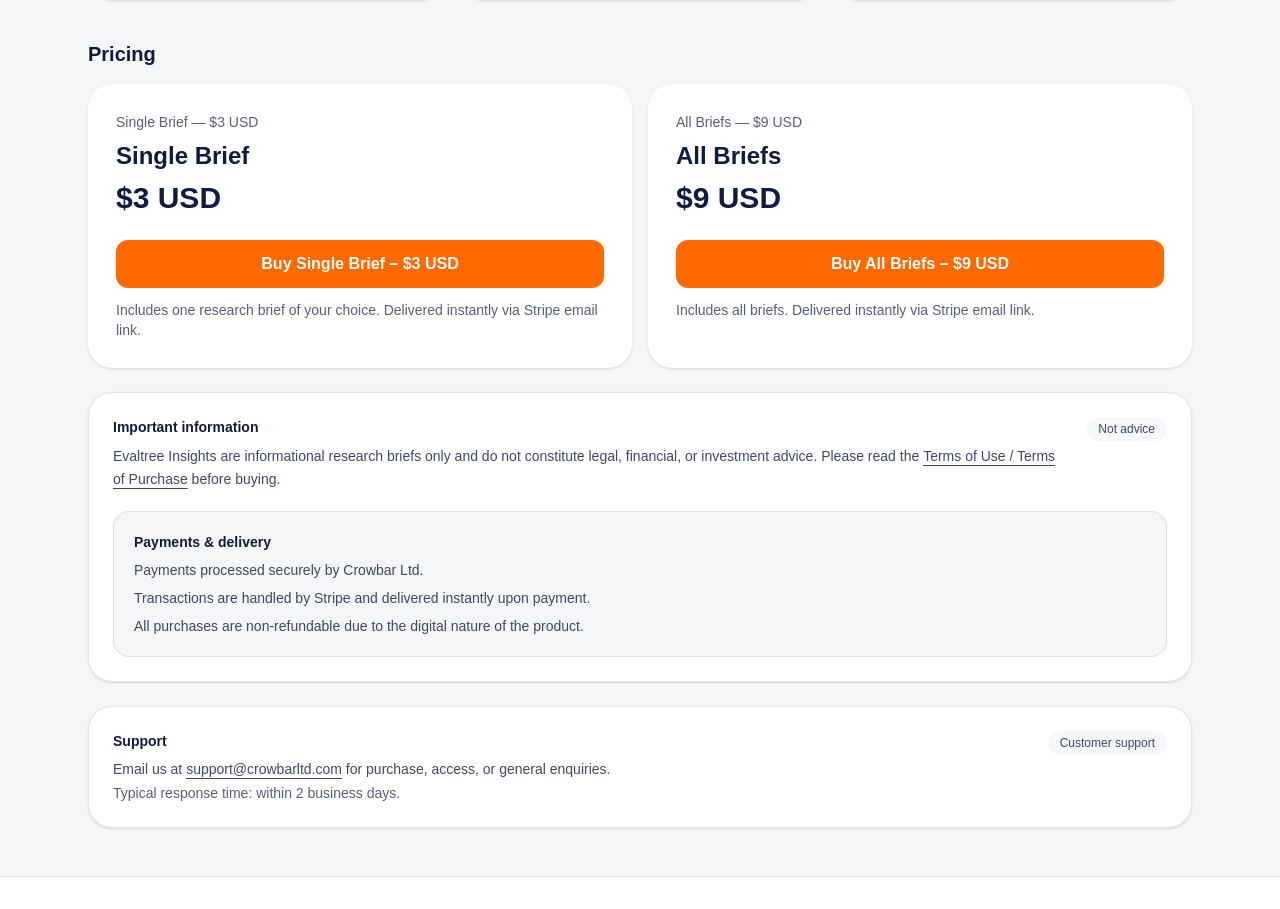
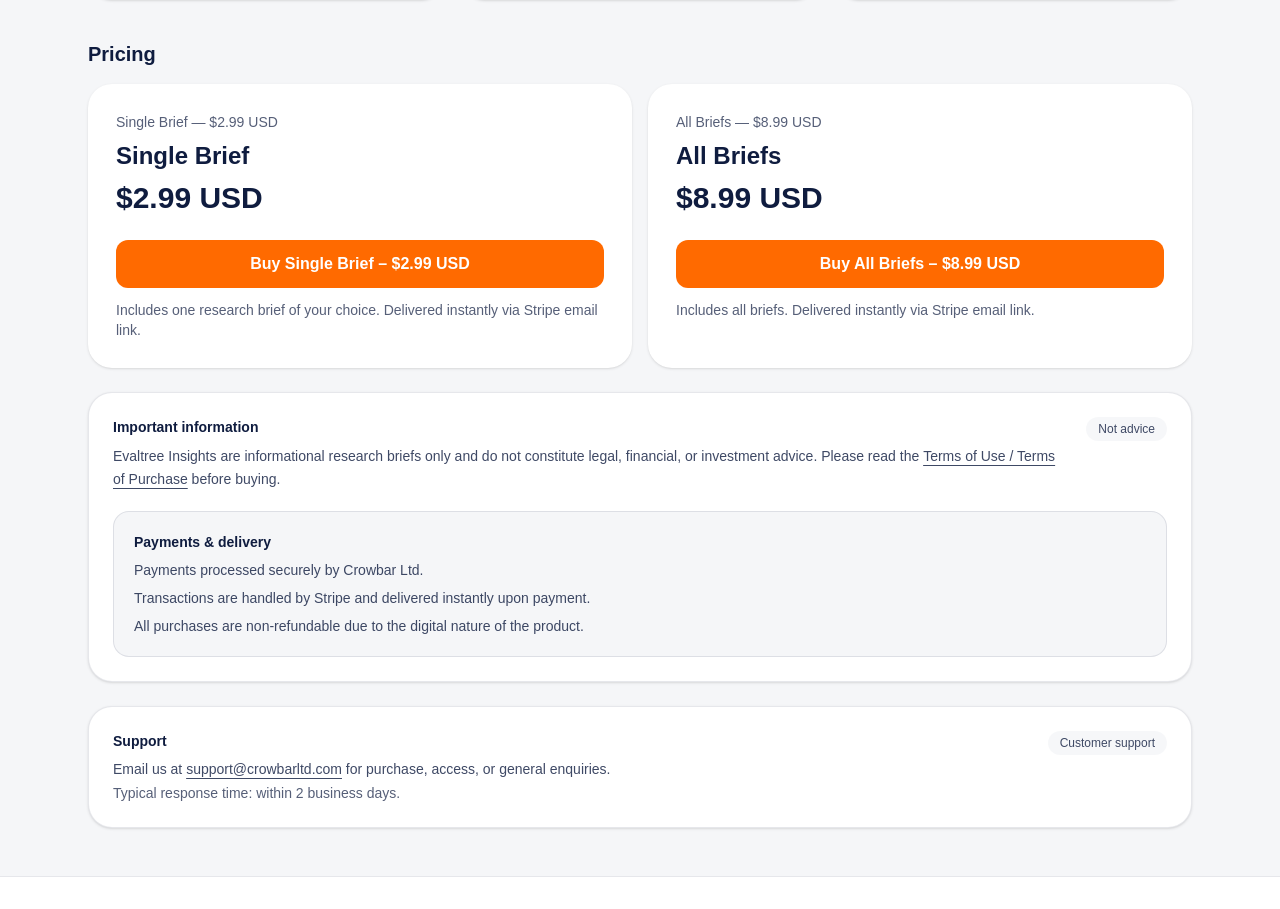
Before and after one commit to kanbanfeed/crowbar-evaltree, a Next.js app: page /evaltree in a window 1280 px wide. Shown: the part 957-1866 px from the top of the page. Built offline with nearby package versions, Linux system fonts and the light colour scheme.

Commit message:
updating new evaltree site

```diff
--- a/app/evaltree/page.tsx
+++ b/app/evaltree/page.tsx
@@ -127,15 +127,15 @@ export default function EvaltreeLanding() {
 
         <div className="grid gap-4 md:grid-cols-2">
           <div className="rounded-3xl bg-white p-7 shadow-sm">
-            <div className="text-sm opacity-70">Single Brief — $3 USD</div>
+            <div className="text-sm opacity-70">Single Brief — $2.99 USD</div>
             <div className="mt-2 text-2xl font-semibold">Single Brief</div>
-            <div className="mt-2 text-3xl font-semibold">$3 USD</div>
+            <div className="mt-2 text-3xl font-semibold">$2.99 USD</div>
 
             <a
               href={STRIPE_SINGLE}
               className="mt-6 inline-flex w-full items-center justify-center rounded-xl bg-[#FF6A00] px-6 py-3 font-semibold text-white hover:opacity-95"
             >
-              Buy Single Brief – $3 USD
+              Buy Single Brief – $2.99 USD
             </a>
 
             {/* ✅ Pricing transparency */}
@@ -145,15 +145,15 @@ export default function EvaltreeLanding() {
           </div>
 
           <div className="rounded-3xl bg-white p-7 shadow-sm">
-            <div className="text-sm opacity-70">All Briefs — $9 USD</div>
+            <div className="text-sm opacity-70">All Briefs — $8.99 USD</div>
             <div className="mt-2 text-2xl font-semibold">All Briefs</div>
-            <div className="mt-2 text-3xl font-semibold">$9 USD</div>
+            <div className="mt-2 text-3xl font-semibold">$8.99 USD</div>
 
             <a
               href={STRIPE_PACK}
               className="mt-6 inline-flex w-full items-center justify-center rounded-xl bg-[#FF6A00] px-6 py-3 font-semibold text-white hover:opacity-95"
             >
-              Buy All Briefs – $9 USD
+              Buy All Briefs – $8.99 USD
             </a>
 
             {/* ✅ Pricing transparency */}
--- a/components/Header.tsx
+++ b/components/Header.tsx
@@ -1,8 +1,8 @@
 const navItems = [
-  { label: "Home", href: "#top" },
-  { label: "About", href: "#about" },
-  { label: "Previews", href: "#previews" },
-  { label: "Pricing", href: "#pricing" },
+  { label: "Home", href: ".#top" },
+  { label: "About", href: ".#about" },
+  { label: "Previews", href: ".#previews" },
+  { label: "Pricing", href: ".#pricing" },
 ];
 
 const STRIPE_SINGLE = "https://buy.stripe.com/dRm7sK8uLaA89lNcL77Vm0J";
```
